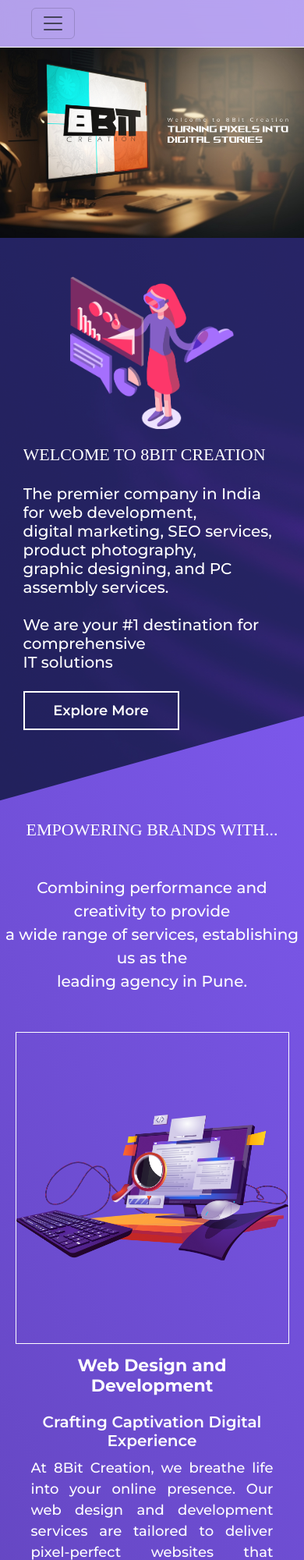
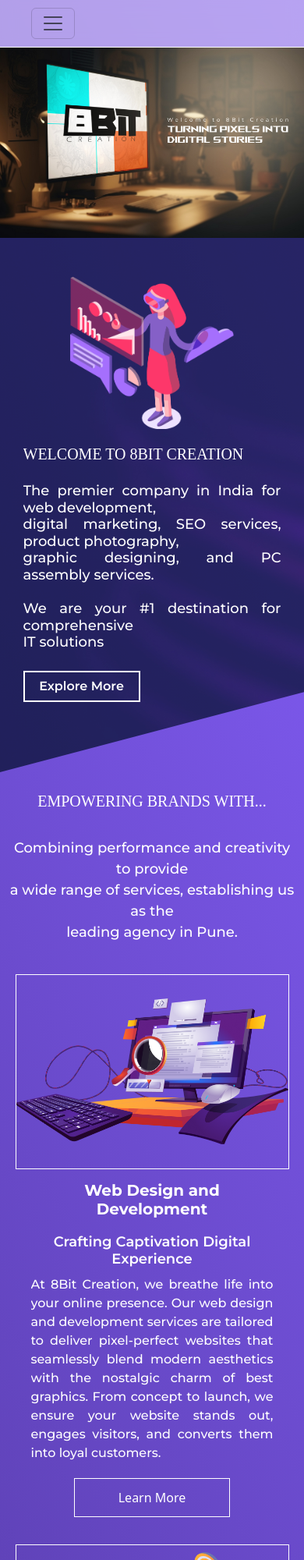
Before and after one commit to Gauraang24/8Bit-creation, a plain HTML site: page index.html in a window 390 px wide. Shown: the top 2000 px of the page at 78% size. Drawn offline with nearby package versions, Linux system fonts and the light colour scheme; files whose address does not match are found by name.

Commit message:
added media queries for max-width 450px on home page

```diff
--- a/style.css
+++ b/style.css
@@ -775,6 +775,7 @@ footer>div {
 
     .Welcome-section>div>div>div>h3 {
         font-size: 20px;
+        text-align: justify;
     }
 
     .Welcome-section>div>div>div>button {
@@ -819,5 +820,71 @@ footer>div {
         font-size: 18px;
         margin: 30px 0;
     }
+    .imgimg{
+        height: 250px;
+    }
+
 
 }
+
+@media (max-width: 450px){
+
+    .Welcome-section>div>div>div>h2{
+        font-size: 20px;
+    }
+    .Welcome-section>div>div>div>h3{
+        font-size: 18px;
+    }
+    .Welcome-section>div>div>div>button{
+        font-size: 16px;
+        width: 150px;
+        height: 40px;
+    }
+    .Service-section>h2{
+        font-size: 20px;
+    }
+    .Service-section>p{
+        font-size: 18px;
+        padding: 10px;
+        margin-bottom: 10px;
+    }
+
+    .serv-Info>h3{
+        font-size: 20px;
+    }
+    .serv-Info>div>h4{
+        font-size: 18px;
+    }
+    .serv-Info>div>p{
+        font-size: 16px;
+    }
+    .serv-Info>button{
+        font-size: 16px;
+    }
+    /* .cH-wrapper>h4{
+        margin-top: 20px;
+    } */
+    .CH-Contents>div{
+        width: 320px;
+        height: 200px;
+    }
+    .CH-Contents{
+        margin-top: 0;
+    }
+    .cH-wrapper>h4{
+        font-size: 20px;
+    }
+    .cH-wrapper>p{
+        font-size: 18px;
+        margin: 10px auto;
+    }
+    .content-hub{
+        height: 600px;
+    }
+    .contact-section>h2{
+        font-size: 20px;
+    }
+    .contact-section>form>div{
+        width: 320px;
+    }
+}
```
